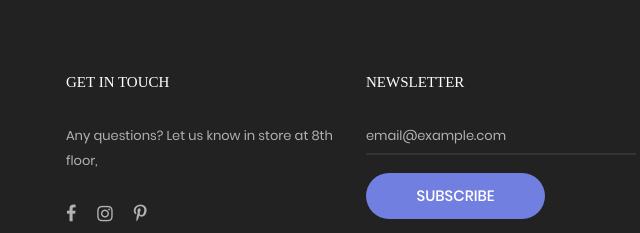
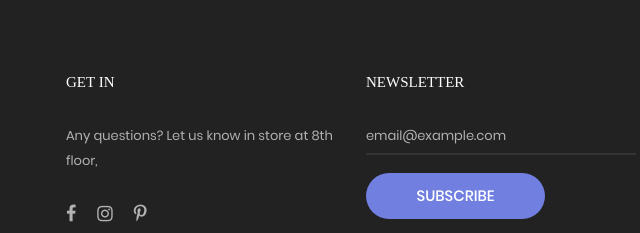
Before and after one commit to thewebguyy/betrotstitches, a plain HTML site: page product.html in a window 1280 px wide. Shown: the part 2225-2458 px from the top of the page, 589-1229 px from the left. Drawn offline with Linux system fonts and the light colour scheme; a web font is replaced by a local one.

Commit message:
error message fixed

```diff
--- a/product.html
+++ b/product.html
@@ -1158,7 +1158,7 @@
 
 				<div class="col-sm-6 col-lg-3 p-b-50">
 					<h4 class="stext-301 cl0 p-b-30">
-						GET IN TOUCH
+						GET IN
 					</h4>
 
 					<p class="stext-107 cl7 size-201">
```
